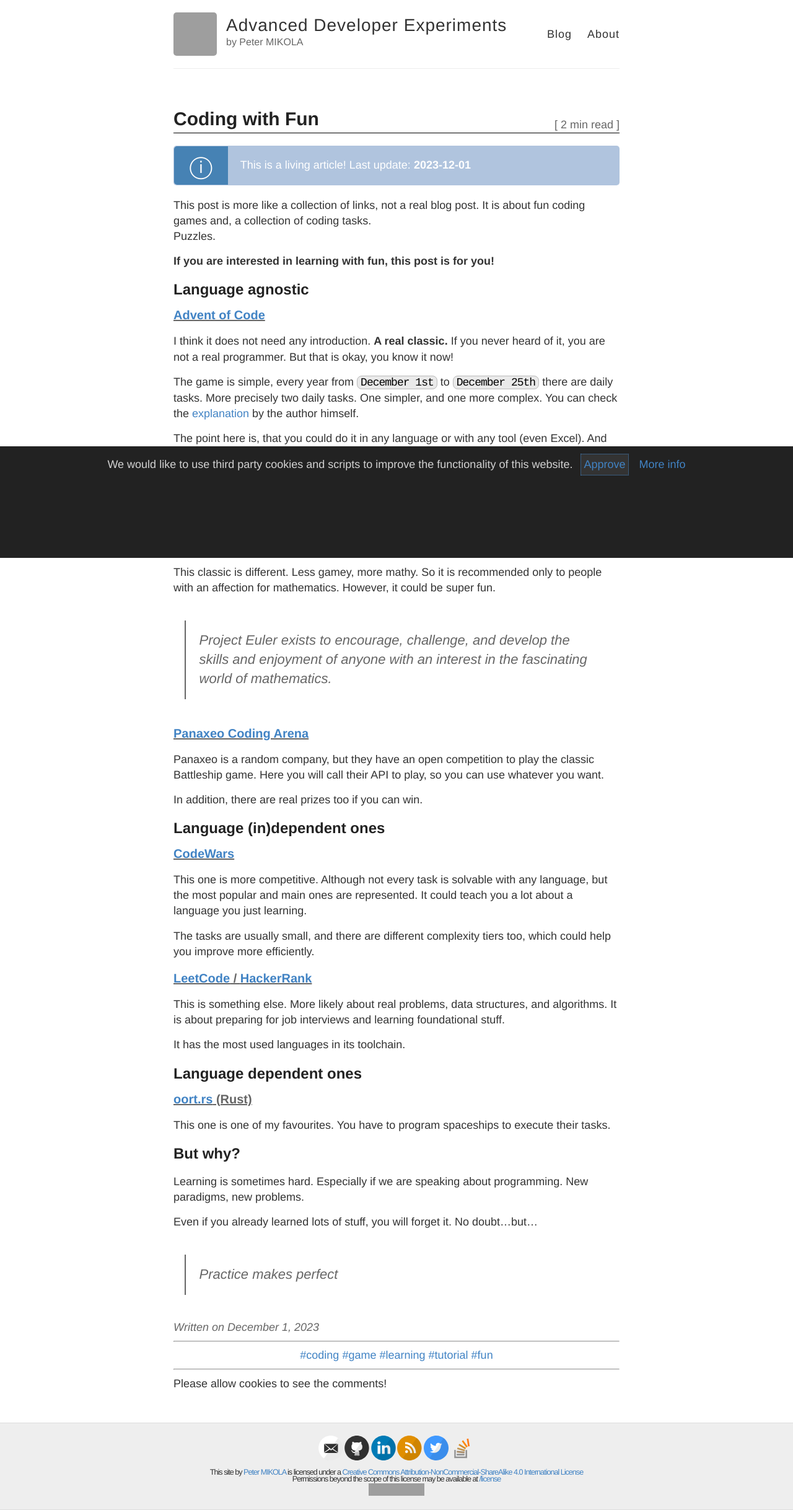
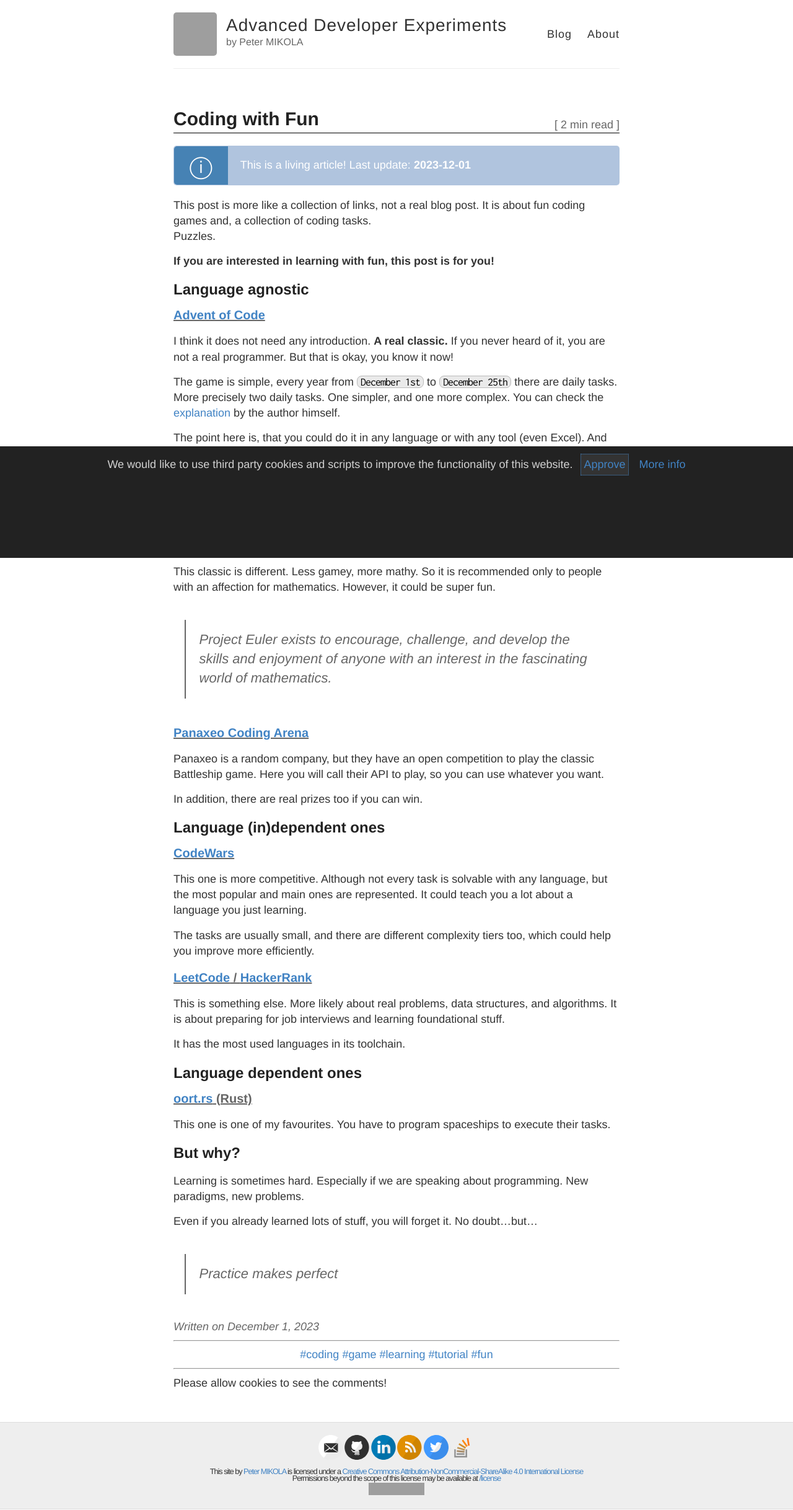
Before and after one commit to Mikopet/mikopet.dev, a Jekyll site: the page built from blog/_posts/2023-12-01-coding-with-fun.md, in a window 1280 px wide. Shown: the whole page at 62% size. Built offline with Jekyll 4.4.1, drawn with Linux system fonts in a browser that asks for light colours; some web fonts are replaced; comment, search, counter and statistics services are not loaded; grey boxes are pictures that could not be loaded.

Commit message:
fixing fonts

```diff
--- a/_sass/_fonts.scss
+++ /dev/null
@@ -1,40 +0,0 @@
-@font-face {
-  font-family: 'mononoki';
-  src: url('https://raw.githubusercontent.com/madmalik/mononoki/master/export/webfont/mononoki-Regular.eot?#iefix') format('embedded-opentype'), /* IE6-IE8 */
-  url('https://raw.githubusercontent.com/madmalik/mononoki/master/export/webfont/mononoki-Regular.woff2') format('woff2'), /* Super Modern Browsers */
-  url('https://raw.githubusercontent.com/madmalik/mononoki/master/export/webfont/mononoki-Regular.woff') format('woff'), /* Pretty Modern Browsers */
-  url('https://raw.githubusercontent.com/madmalik/mononoki/master/export/webfont/mononoki-Regular.ttf')  format('truetype'); /* Safari, Android, iOS */
-  font-weight: normal;
-  font-style: normal;
-}
-
-@font-face {
-  font-family: 'mononoki';
-  src: url('https://raw.githubusercontent.com/madmalik/mononoki/master/export/webfont/mononoki-Bold.eot?#iefix') format('embedded-opentype'), /* IE6-IE8 */
-  url('https://raw.githubusercontent.com/madmalik/mononoki/master/export/webfont/mononoki-Bold.woff2') format('woff2'), /* Super Modern Browsers */
-  url('https://raw.githubusercontent.com/madmalik/mononoki/master/export/webfont/mononoki-Bold.woff') format('woff'), /* Pretty Modern Browsers */
-  url('https://raw.githubusercontent.com/madmalik/mononoki/master/export/webfont/mononoki-Bold.ttf')  format('truetype'); /* Safari, Android, iOS */
-  font-weight: bold;
-  font-style: normal;
-}
-
-@font-face {
-  font-family: 'mononoki';
-  src: url('https://raw.githubusercontent.com/madmalik/mononoki/master/export/webfont/mononoki-Italic.eot?#iefix') format('embedded-opentype'), /* IE6-IE8 */
-  url('https://raw.githubusercontent.com/madmalik/mononoki/master/export/webfont/mononoki-Italic.woff2') format('woff2'), /* Super Modern Browsers */
-  url('https://raw.githubusercontent.com/madmalik/mononoki/master/export/webfont/mononoki-Italic.woff') format('woff'), /* Pretty Modern Browsers */
-  url('https://raw.githubusercontent.com/madmalik/mononoki/master/export/webfont/mononoki-Italic.ttf')  format('truetype'); /* Safari, Android, iOS */
-  font-weight: normal;
-  font-style: italic;
-
-}
-
-@font-face {
-  font-family: 'mononoki';
-  src: url('https://raw.githubusercontent.com/madmalik/mononoki/master/export/webfont/mononoki-BoldItalic.eot?#iefix') format('embedded-opentype'), /* IE6-IE8 */
-  url('https://raw.githubusercontent.com/madmalik/mononoki/master/export/webfont/mononoki-BoldItalic.woff2') format('woff2'), /* Super Modern Browsers */
-  url('https://raw.githubusercontent.com/madmalik/mononoki/master/export/webfont/mononoki-BoldItalic.woff') format('woff'), /* Pretty Modern Browsers */
-  url('https://raw.githubusercontent.com/madmalik/mononoki/master/export/webfont/mononoki-BoldItalic.ttf')  format('truetype'); /* Safari, Android, iOS */
-  font-weight: bold;
-  font-style: italic;
-}
--- a/_sass/_highlights.scss
+++ b/_sass/_highlights.scss
@@ -22,6 +22,7 @@
 
 code {
   font-family: $monospace;
+  font-variation-settings: "wdth" 125;
 }
 
 .highlight .c { color: #586E75 } /* Comment */
--- a/_sass/_variables.scss
+++ b/_sass/_variables.scss
@@ -17,7 +17,7 @@
 $helvetica: Helvetica, Arial, sans-serif;
 $helveticaNeue: "Helvetica Neue", Helvetica, Arial, sans-serif;
 $georgia: Georgia, serif;
-$monospace: 'mononoki', 'Courier', monospace;
+$monospace: 'Inconsolata', monospace;
 
 // Mobile breakpoints
 @mixin mobile {
--- a/style.scss
+++ b/style.scss
@@ -7,7 +7,6 @@
 
 @import "reset";
 @import "variables";
-@import "fonts";
 // Syntax highlighting @import is at the bottom of this file
 
 /**************/
@@ -351,5 +350,6 @@
 
 // Settled on moving the import of syntax highlighting to the bottom of the CSS
 // ... Otherwise it really bloats up the top of the CSS file and makes it difficult to find the start
+@import url('https://fonts.googleapis.com/css2?family=Inconsolata:wdth,wght@50..200,200..900&display=swap');
 @import "highlights";
 @import "svg-icons";
```
